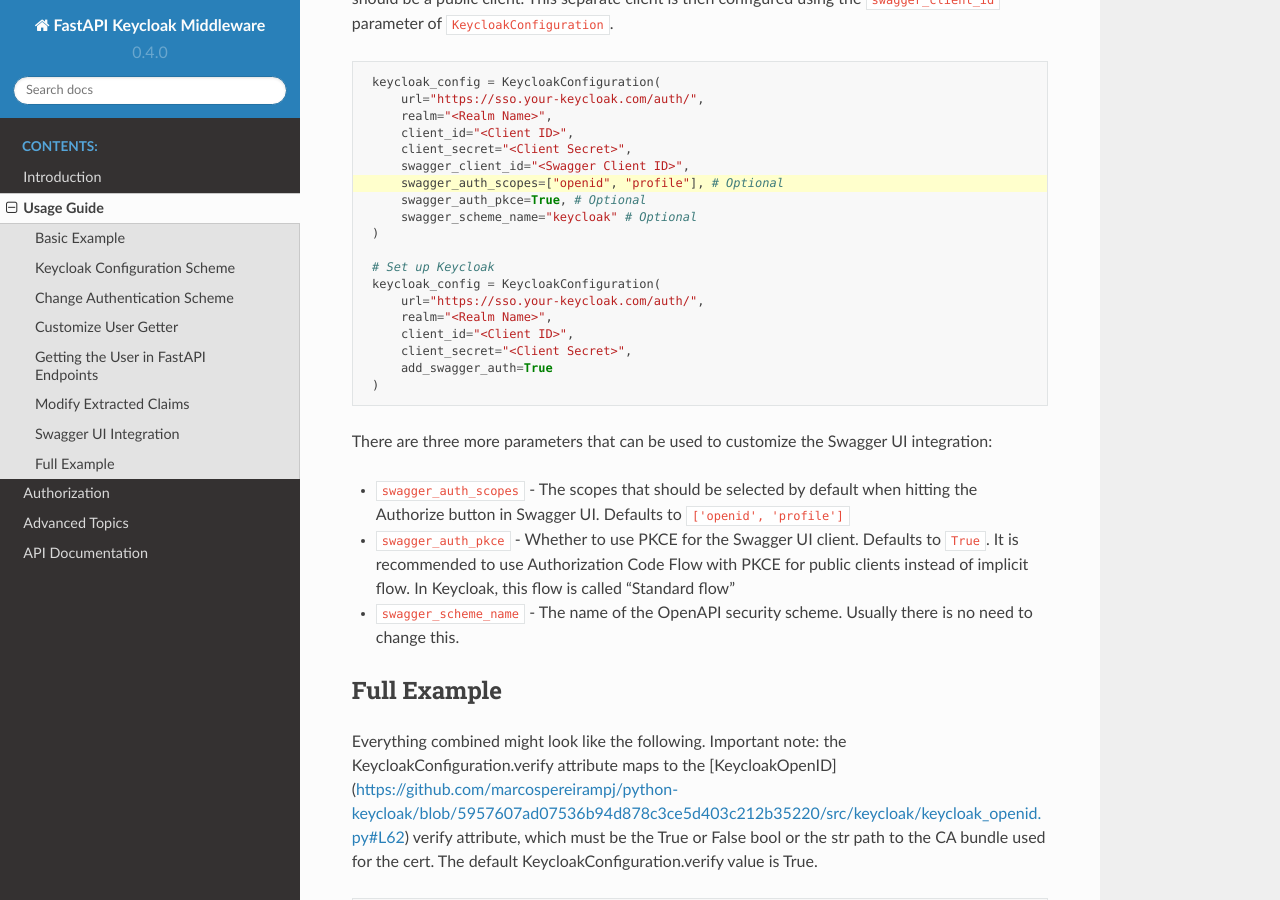
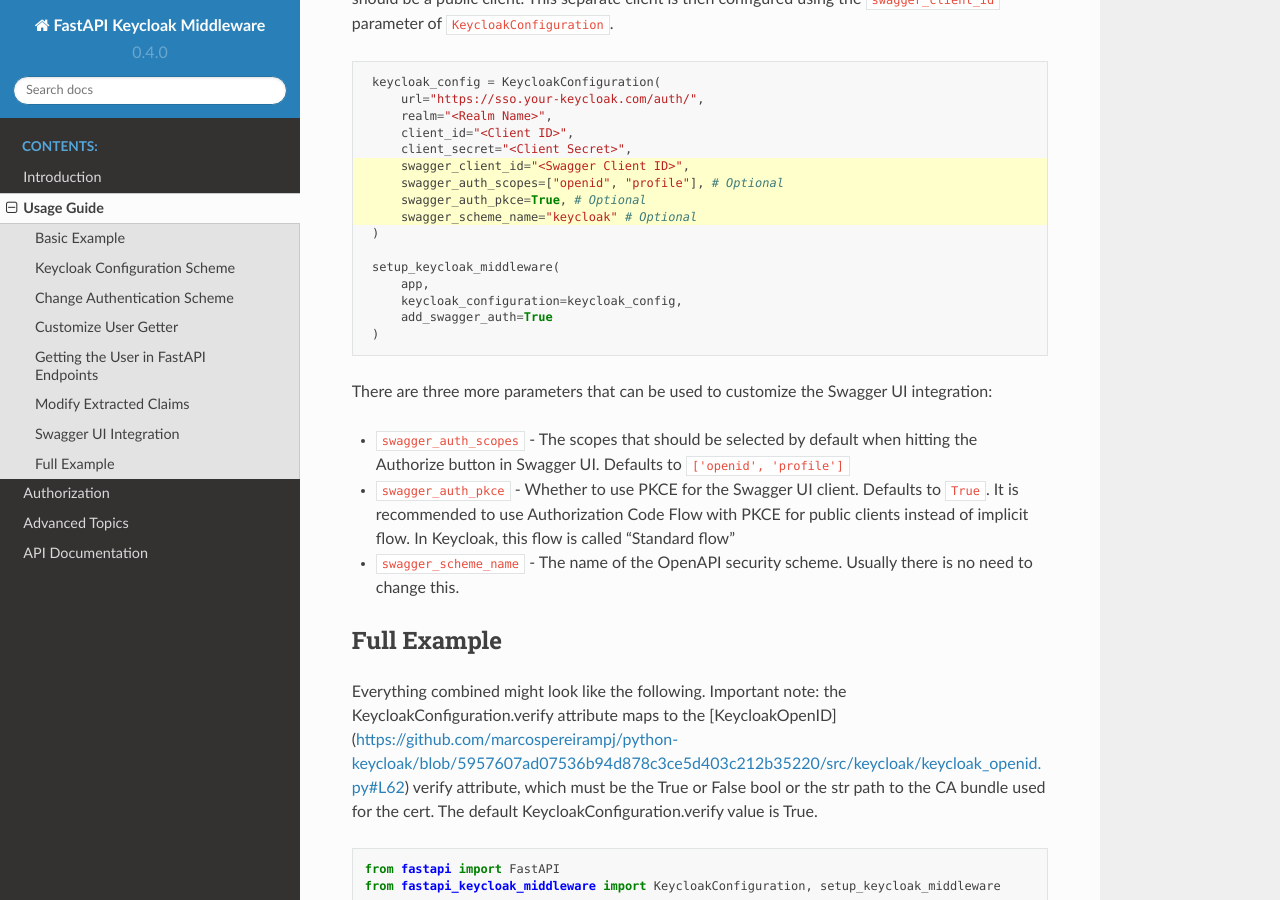
Before and after one commit to waza-ari/fastapi-keycloak-middleware, a Sphinx documentation site: the page built from docs/usage.rst, in a window 1280 px wide and 900 px high, scrolled down 4828 px. Built offline with Sphinx 7.4.7 and the Read the Docs theme 2.0.0, drawn with Linux system fonts in a browser that asks for light colours; the version number is read from the project's files by our own code.

Commit message:
docs: fix wrong swagger example

```diff
--- a/docs/usage.rst
+++ b/docs/usage.rst
@@ -214,12 +214,9 @@
         swagger_scheme_name="keycloak" # Optional
     )
 
-    # Set up Keycloak
-    keycloak_config = KeycloakConfiguration(
-        url="https://sso.your-keycloak.com/auth/",
-        realm="<Realm Name>",
-        client_id="<Client ID>",
-        client_secret="<Client Secret>",
+    setup_keycloak_middleware(
+        app,
+        keycloak_configuration=keycloak_config,
         add_swagger_auth=True
     )
 
```
Also changed, not shown: other parts of docs/usage.rst (+1 -1 lines).
